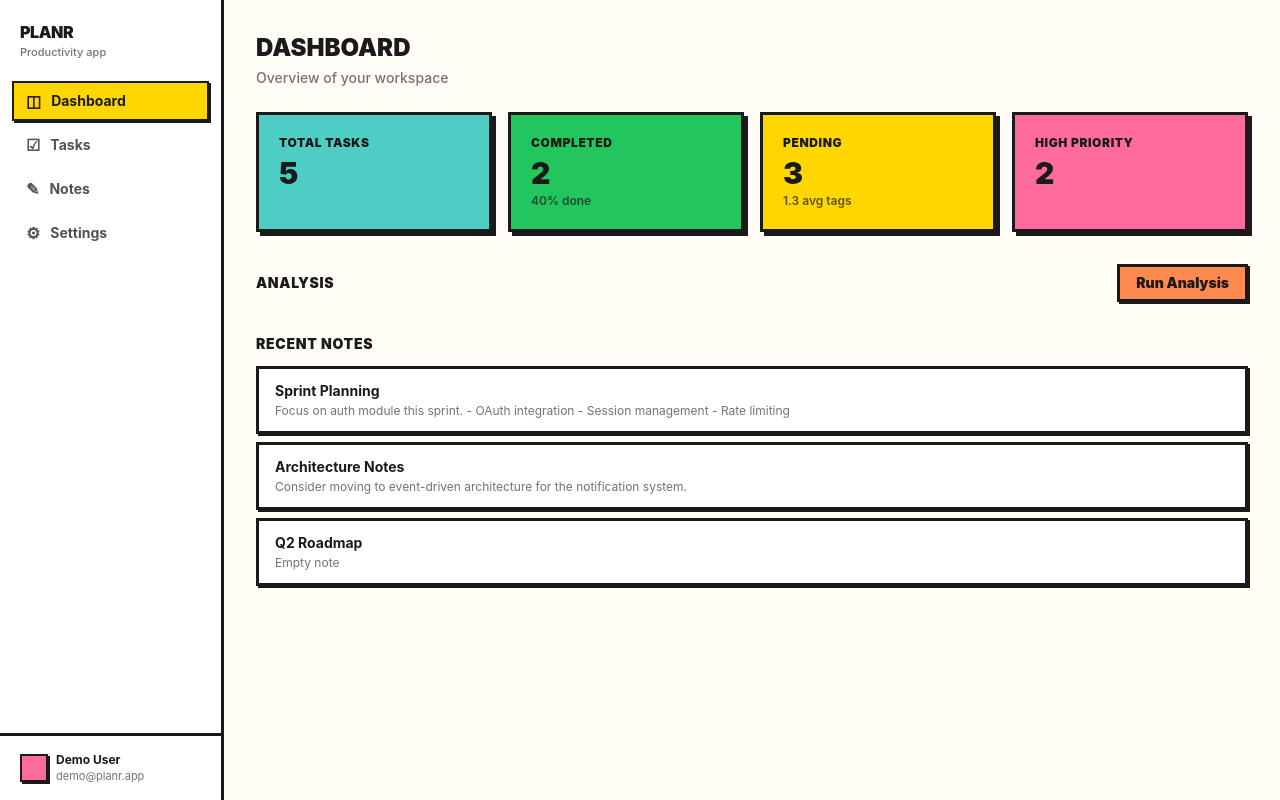
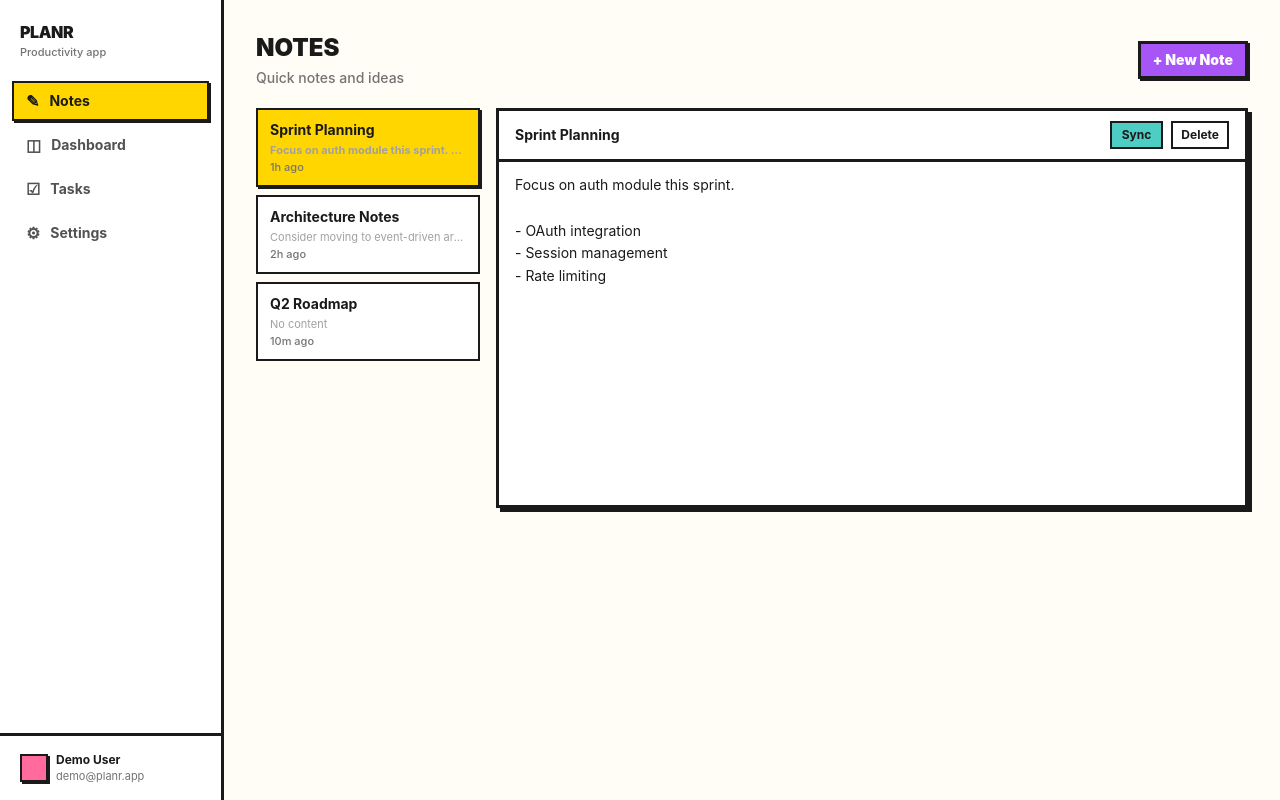
Before and after one commit to stack-auth/exterminator-demo-repo, a React (Vite) app: page / in a window 1280 px wide. Built offline with nearby package versions, Linux system fonts and the light colour scheme.

Commit message:
Notes is now default page

```diff
--- a/src/App.tsx
+++ b/src/App.tsx
@@ -8,7 +8,7 @@ import { useTaskStore, useNoteStore } from "./store";
 import { ErrorBoundary } from "./components/ErrorBoundary";
 
 export default function App() {
-  const [page, setPage] = useState<Page>("dashboard");
+  const [page, setPage] = useState<Page>("notes");
   const { tasks, addTask, toggleTask, deleteTask } = useTaskStore();
   const { notes, addNote, updateNote, deleteNote, saveNote } = useNoteStore();
 
--- a/src/components/Sidebar.tsx
+++ b/src/components/Sidebar.tsx
@@ -1,7 +1,7 @@
 const NAV_ITEMS = [
+  { id: "notes", label: "Notes", icon: "✎" },
   { id: "dashboard", label: "Dashboard", icon: "◫" },
   { id: "tasks", label: "Tasks", icon: "☑" },
-  { id: "notes", label: "Notes", icon: "✎" },
   { id: "settings", label: "Settings", icon: "⚙" },
 ] as const;
 
```
